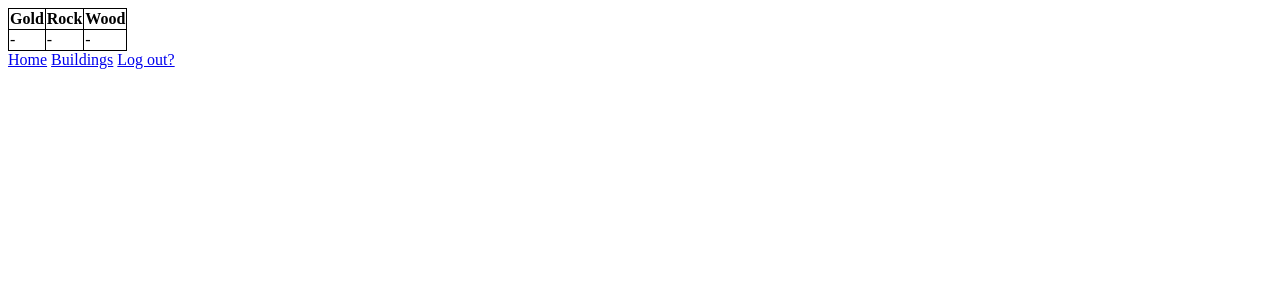
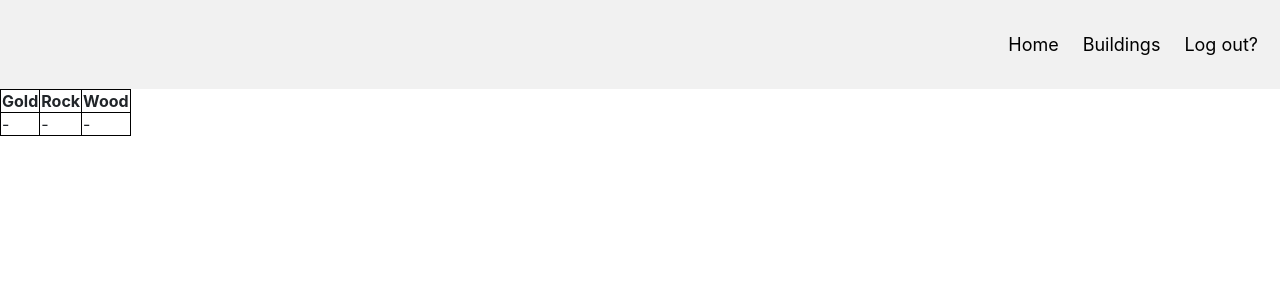
Before and after one commit to mredigonda/gold-empire, a Django app: template game/templates/game/base.html in a window 1280 px wide. Shown: the top 300 px of the page. Run offline with Django 3.2, Linux system fonts and the light colour scheme; the template is opened without the code that fills it, so the values that code supplies are empty; some libraries are stand-ins or nearby versions.

Commit message:
Adds a header literally copied from w3schools, looks nice

```diff
--- a/game/static/game/style.css
+++ b/game/static/game/style.css
@@ -1,7 +1,61 @@
-table {
+table {s
     border-collapse: collapse;
 }
 
 table, th, td {
     border: 1px solid black;
 }
+
+/* Style the header with a grey background and some padding */
+.header {
+    overflow: hidden;
+    background-color: #f1f1f1;
+    padding: 20px 10px;
+}
+
+/* Style the header links */
+.header a {
+    float: left;
+    color: black;
+    text-align: center;
+    padding: 12px;
+    text-decoration: none;
+    font-size: 18px;
+    line-height: 25px;
+    border-radius: 4px;
+}
+
+/* Style the logo link (notice that we set the same value of line-height and font-size to prevent the header to increase when the font gets bigger */
+.header span.header-title {
+    font-size: 30px;
+    font-weight: bold;
+}
+
+/* Change the background color on mouse-over */
+.header a:hover {
+    background-color: #ddd;
+    color: black;
+}
+
+/* Style the active/current link*/
+.header a.active {
+    background-color: dodgerblue;
+    color: white;
+}
+
+/* Float the link section to the right */
+.header-right {
+    float: right;
+}
+
+/* Add media queries for responsiveness - when the screen is 500px wide or less, stack the links on top of each other */
+@media screen and (max-width: 500px) {
+    .header a {
+        float: none;
+        display: block;
+        text-align: left;
+    }
+    .header-right {
+       float: none;
+    }
+}
--- a/game/templates/game/base.html
+++ b/game/templates/game/base.html
@@ -1,9 +1,17 @@
 {% load static %}
+<link rel="stylesheet" href="https://maxcdn.bootstrapcdn.com/bootstrap/4.0.0/css/bootstrap.min.css" integrity="sha384-Gn5384xqQ1aoWXA+058RXPxPg6fy4IWvTNh0E263XmFcJlSAwiGgFAW/dAiS6JXm" crossorigin="anonymous">
 <link rel="stylesheet" href="{% static 'game/style.css' %}">
-<h2>
-    {% block title %}
-    {% endblock %}
-</h2>
+<div class="header">
+    <span class="header-title">
+        {% block title %}
+        {% endblock %}
+    </span>
+    <div class="header-right">
+        <a class="{% if request.resolver_match.url_name == "home" %}active{% endif %}" href="{% url 'home' %}">Home</a>
+        <a class="{% if request.resolver_match.url_name == "buildings" %}active{% endif %}" href="{% url 'buildings' %}">Buildings</a>
+        <a href="{% url 'logout' %}">Log out?</a>
+    </div>
+</div>
 <table>
     <tr>
         <th>Gold</th>
@@ -23,6 +31,3 @@
         <p>{{ message }}</p>
     {% endfor %}
 {% endif %}
-<a href="{% url 'home' %}">Home</a>
-<a href="{% url 'buildings' %}">Buildings</a>
-<a href="{% url 'logout' %}">Log out?</a>
```
Also changed, not shown: db.sqlite3.
